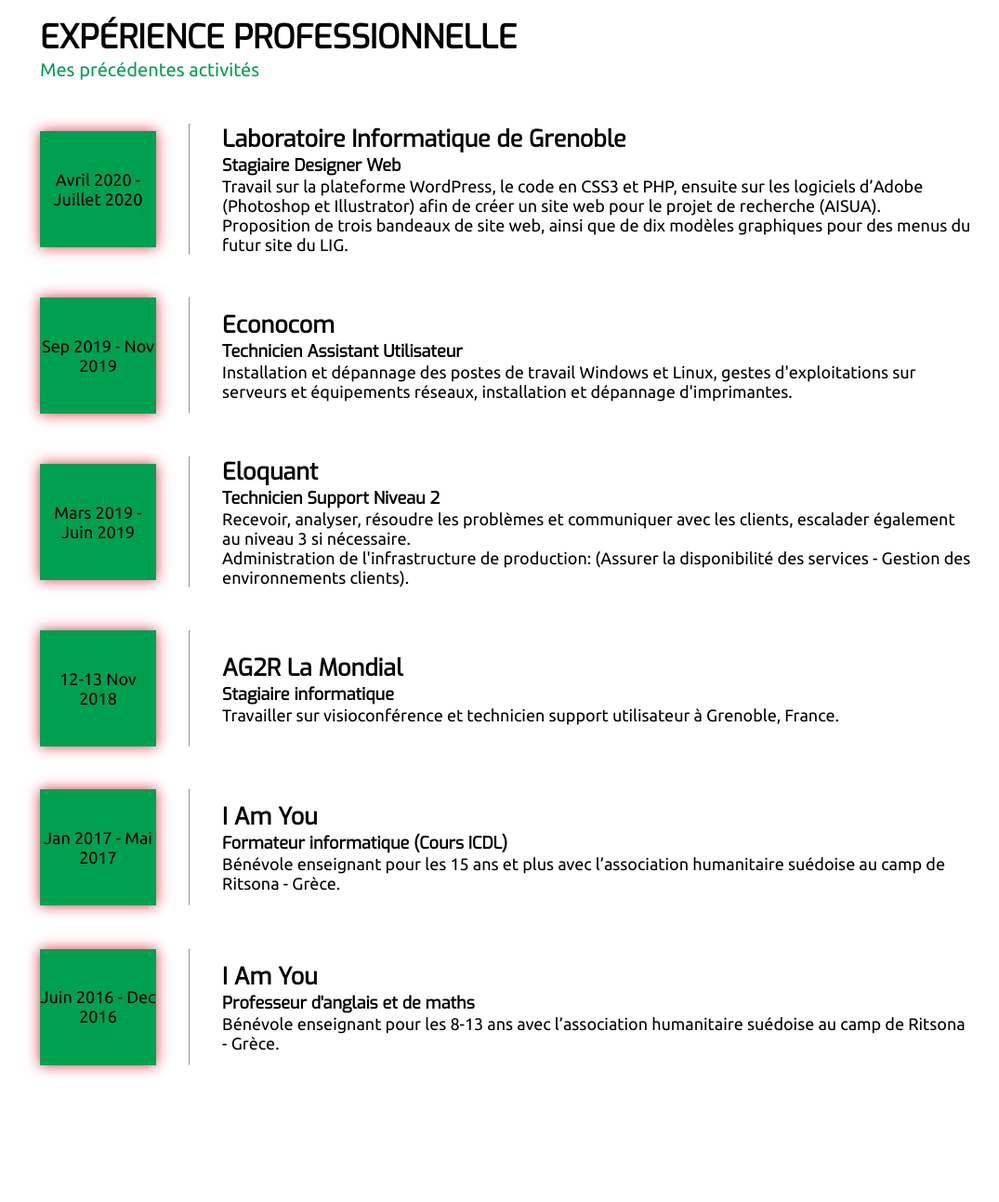
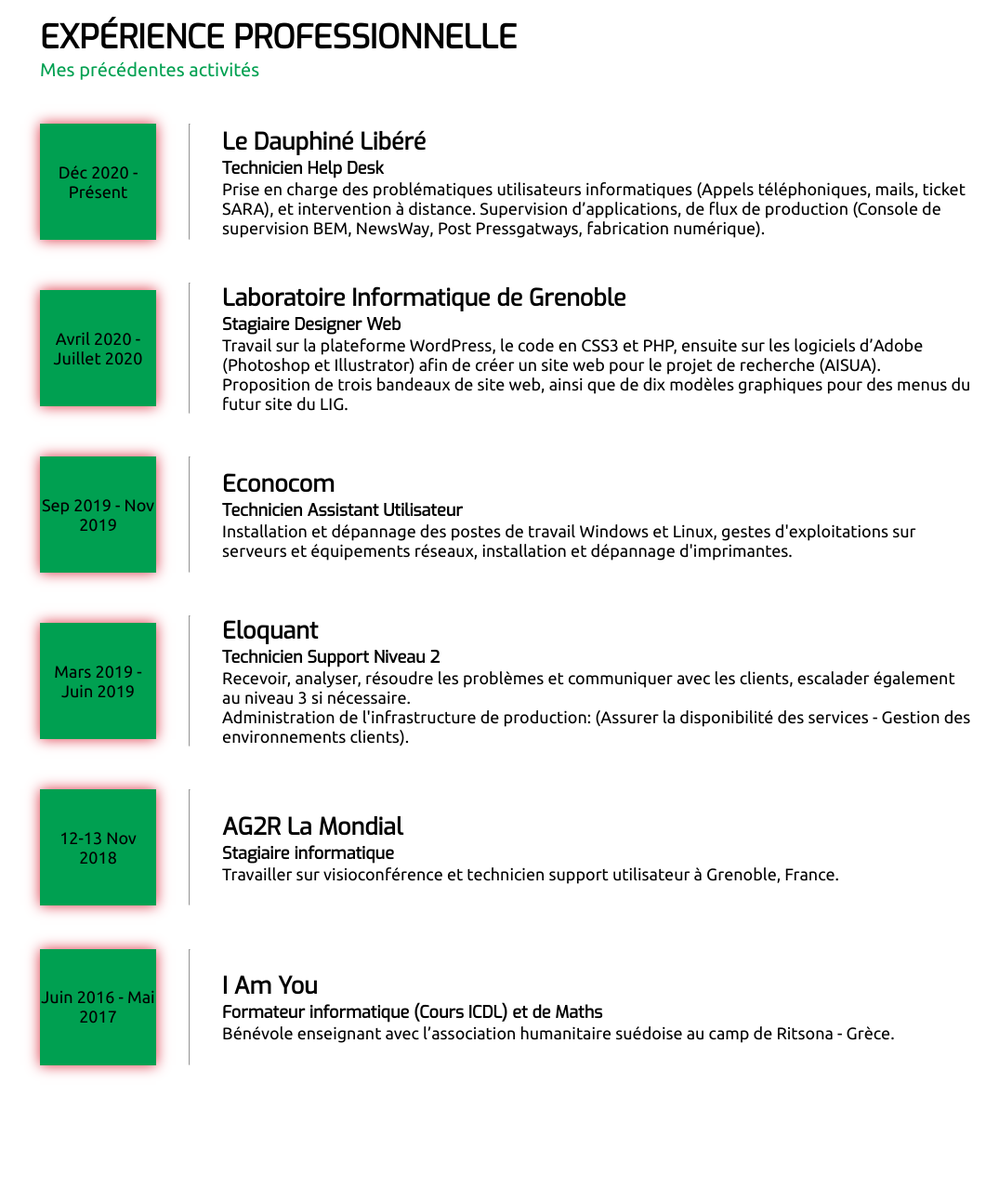
Before and after one commit to ahmad-hub91/ahmad-hub91.github.io, a plain HTML site: page portfolio.html in a window 1280 px wide. Shown: the part 700-1993 px from the top of the page at 93% size, without its empty margins (21-1096 px from the left). Drawn offline with Linux system fonts and the light colour scheme.

Commit message:
Add files via upload

```diff
--- a/portfolio.html
+++ b/portfolio.html
@@ -46,6 +46,20 @@
         <section class="experience">
             <h2>EXPÉRIENCE PROFESSIONNELLE</h2>
             <p id="soustitre1">Mes précédentes activités</p>
+            <div class="row">
+                <div class="caree">
+                    <div class="photo">Déc 2020 - Présent</div>
+                </div>
+                <hr>
+                <div class="info">
+                    <h4>Le Dauphiné Libéré</h4>
+                    <h5>Technicien Help Desk</h5>
+                    <p>Prise en charge des problématiques utilisateurs informatiques (Appels téléphoniques, mails, ticket SARA), et intervention à distance.
+                        Supervision d’applications, de flux de production (Console de supervision BEM, NewsWay, Post Pressgatways, fabrication numérique).
+                    </p>
+                </div>
+            </div>
+
             <div class="row">
                 <div class="caree">
                     <div class="photo">Avril 2020 - Juillet 2020</div>
@@ -99,25 +113,13 @@
 
             <div class="row">
                 <div class="caree">
-                    <div class="photo">Jan 2017 - Mai 2017</div>
+                    <div class="photo">Juin 2016 - Mai 2017</div>
                 </div>
                 <hr>
                 <div class="info">
                     <h4>I Am You</h4>
-                    <h5>Formateur informatique (Cours ICDL)</h5>
-                    <p>Bénévole enseignant pour les 15 ans et plus avec l’association humanitaire suédoise au camp de Ritsona - Grèce.</p>
-                </div>
-            </div>
-
-            <div class="row">
-                <div class="caree">
-                    <div class="photo">Juin 2016 - Dec 2016</div>
-                </div>
-                <hr>
-                <div class="info">
-                    <h4>I Am You</h4>
-                    <h5>Professeur d'anglais et de maths </h5>
-                    <p>Bénévole enseignant pour les 8-13 ans avec l’association humanitaire suédoise au camp de Ritsona - Grèce.</p>
+                    <h5>Formateur informatique (Cours ICDL) et de Maths</h5>
+                    <p>Bénévole enseignant avec l’association humanitaire suédoise au camp de Ritsona - Grèce.</p>
                 </div>
             </div>
 
@@ -193,7 +195,7 @@
 
             <div class="button">
                 <p>Vous pouvez Télécharger mon CV en cliquant sur le button ci-dessous</p>
-                <a href="https://drive.google.com/file/d/17x-2nkKzPOBMehyXvHy7U51tv9DIUphJ/view?usp=sharing" target="_blank">Télécharger CV</a>
+                <a href="https://drive.google.com/file/d/18zKWjxskdjImcMfVTOruYQMXW65icg8A/view?usp=sharing" target="_blank">Télécharger CV</a>
             </div>
         </section>
 
```
